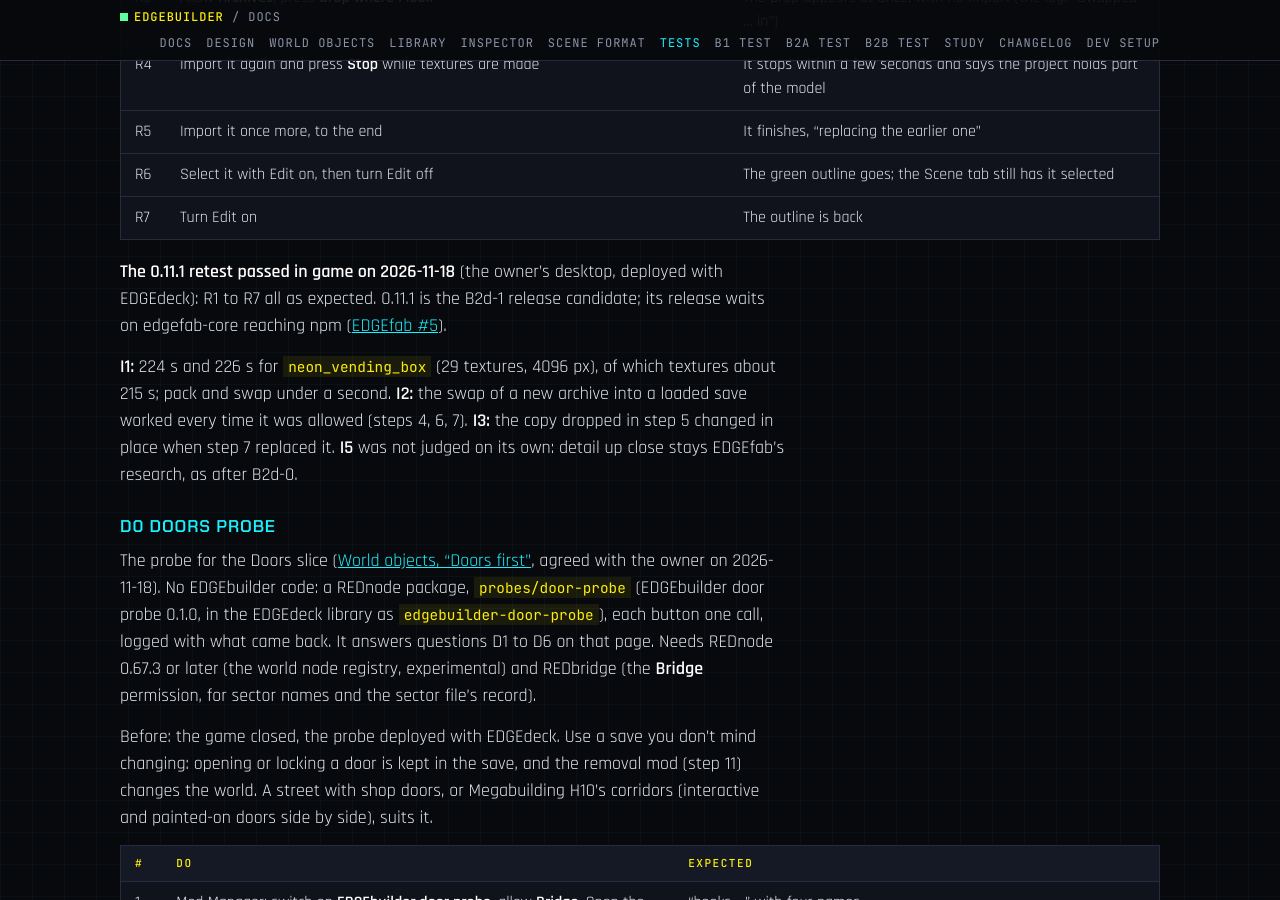
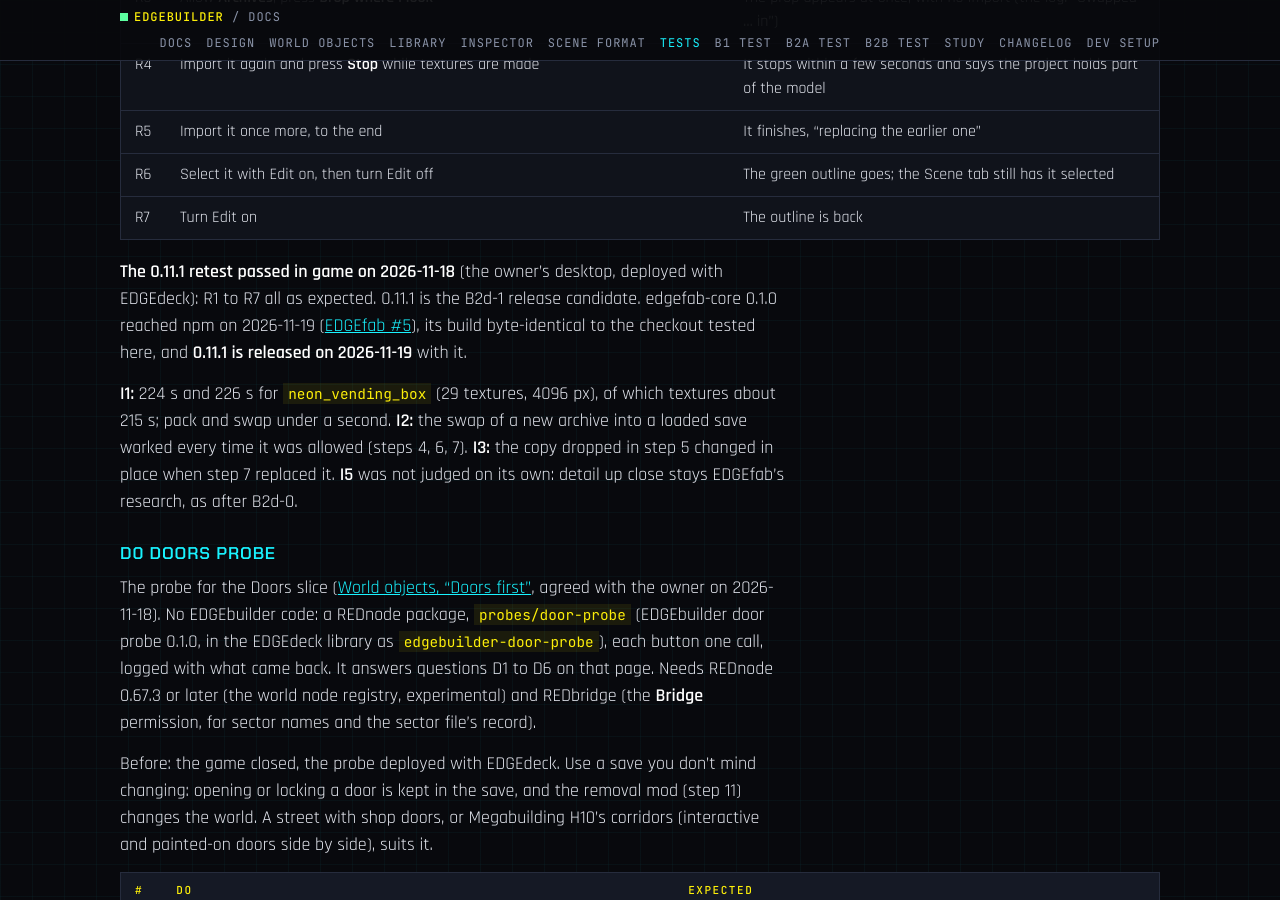
Before and after one commit to Edgemodders/EDGEbuilder, a Jekyll site: the page built from docs/testing.md, in a window 1280 px wide and 900 px high, scrolled down 45184 px. Built offline with Jekyll 4.4.1, drawn with Linux system fonts in a browser that asks for light colours.

Commit message:
Tests: edgefab-core on npm, 0.11.1 released with it
Co-Authored-By: Claude Opus 5.5 <noreply@anthropic.com>

```diff
--- a/docs/testing.md
+++ b/docs/testing.md
@@ -816,7 +816,7 @@ Agreed on 2026-11-12 ([design, Import a model](design.md#import-a-model-b2d)). T
 | R6 | Select it with Edit on, then turn Edit off | The green outline goes; the Scene tab still has it selected |
 | R7 | Turn Edit on | The outline is back |
 
-**The 0.11.1 retest passed in game on 2026-11-18** (the owner's desktop, deployed with EDGEdeck): R1 to R7 all as expected. 0.11.1 is the B2d-1 release candidate; its release waits on edgefab-core reaching npm ([EDGEfab #5](https://github.com/Edgemodders/EDGEfab/issues/5)).
+**The 0.11.1 retest passed in game on 2026-11-18** (the owner's desktop, deployed with EDGEdeck): R1 to R7 all as expected. 0.11.1 is the B2d-1 release candidate. edgefab-core 0.1.0 reached npm on 2026-11-19 ([EDGEfab #5](https://github.com/Edgemodders/EDGEfab/issues/5)), its build byte-identical to the checkout tested here, and **0.11.1 is released on 2026-11-19** with it.
 
 **I1:** 224 s and 226 s for `neon_vending_box` (29 textures, 4096 px), of which textures about 215 s; pack and swap under a second. **I2:** the swap of a new archive into a loaded save worked every time it was allowed (steps 4, 6, 7). **I3:** the copy dropped in step 5 changed in place when step 7 replaced it. **I5** was not judged on its own: detail up close stays EDGEfab's research, as after B2d-0.
 
```
